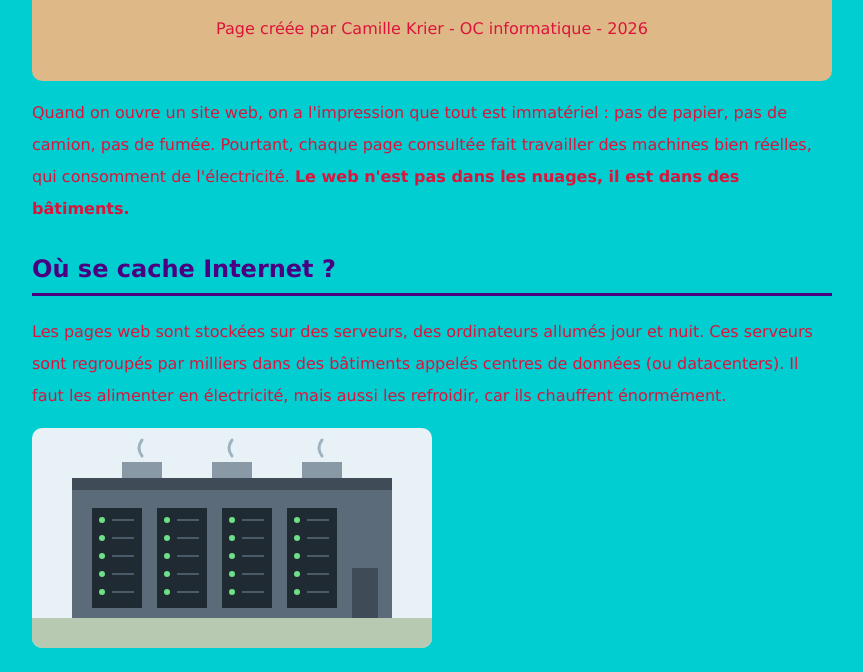
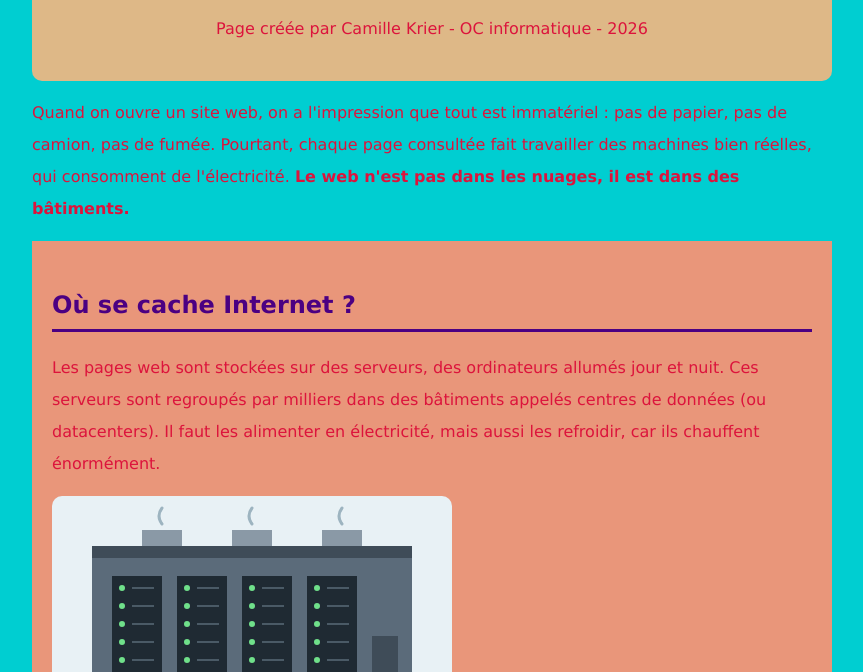
Before and after one commit to camiikr/tp-durability, a plain HTML site: page index.html in a window 1280 px wide. Shown: the part 242-914 px from the top of the page, without its empty margins (208-1071 px from the left). Drawn offline with Linux system fonts and the light colour scheme.

Commit message:
Couleur de fond et espacement.
J'ai rajouté une couleur de fond pour la section (toutes mes couleurs sont vraiment laides mais c'est pour bien voir les différences et bien voir les changements désolée) et ai rajouté du padding de 20px pour espacer le texte du bord de la couleur du fond.

```diff
--- a/style.css
+++ b/style.css
@@ -53,3 +53,8 @@ header {
     padding: 20px;
     border-radius: 10px;
 }
+
+section {
+    background-color:darksalmon;
+    padding: 20px;
+}
```
